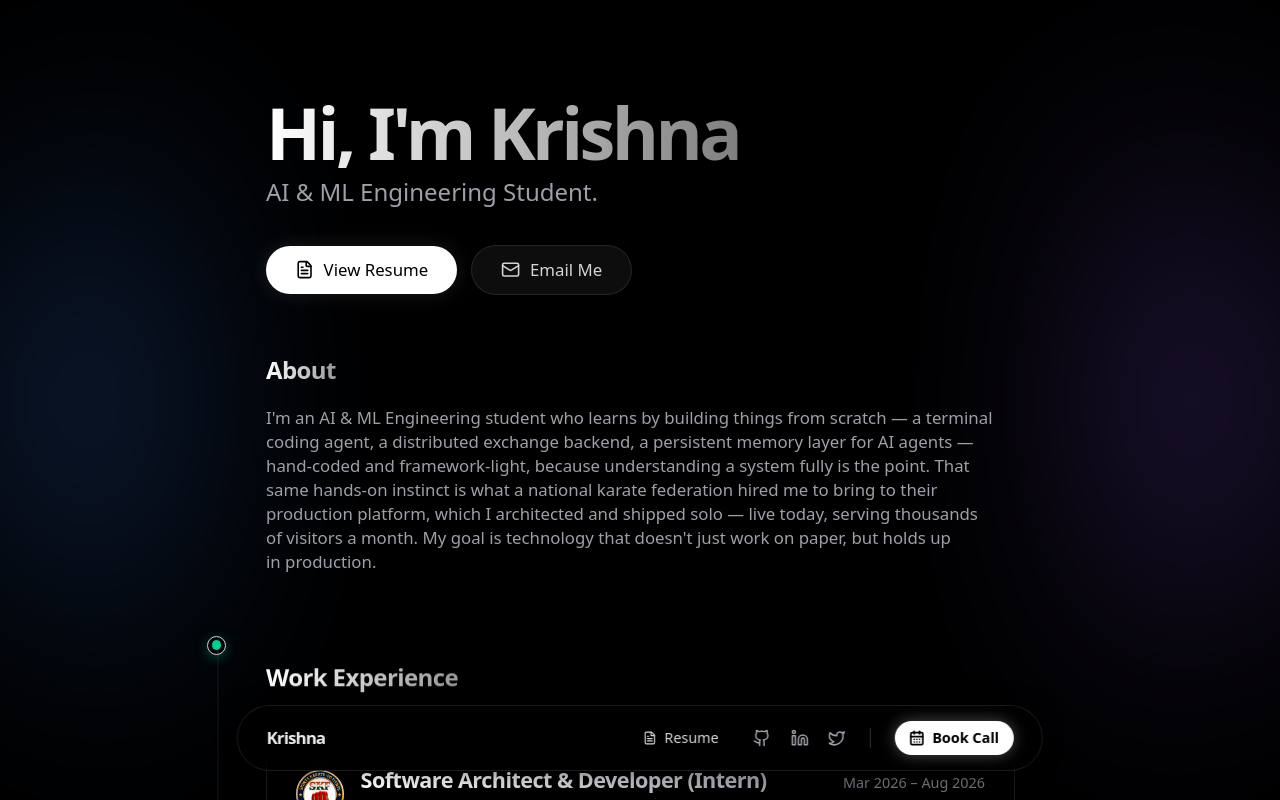
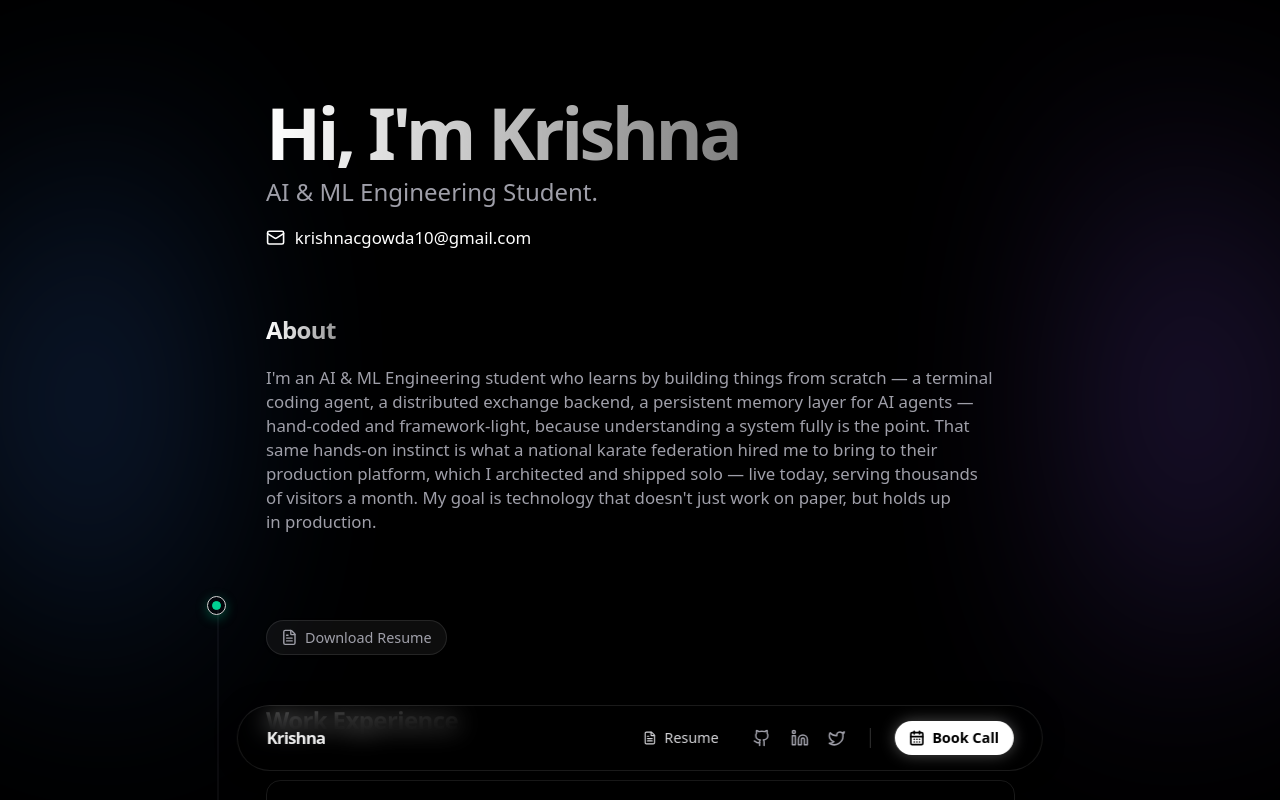
Before and after one commit to kr1shnac/krish-portfolio, a Next.js app: page / in a window 1280 px wide. Shown: the top 800 px of the page. Built offline with nearby package versions, Linux system fonts and the light colour scheme.

Commit message:
ui: move resume to a small button above Experience and revert hero layout

```diff
--- a/src/app/page.tsx
+++ b/src/app/page.tsx
@@ -8,12 +8,27 @@ import Achievements from "@/components/Achievements";
 import BeyondKeyboard from "@/components/BeyondKeyboard";
 import { TracingBeamWrapper } from "@/components/TracingBeamWrapper";
 
+import { siteData } from "@/data/siteData";
+import { FileText } from "lucide-react";
+
 export default function Home() {
   return (
     <div className="flex flex-col gap-8 sm:gap-10">
       <Hero />
       <TracingBeamWrapper>
         <div className="flex flex-col gap-12 sm:gap-20 pt-8">
+
+          <div className="flex justify-start -mb-4 sm:-mb-10">
+            <a
+                href={siteData.personal.resumeUrl}
+                target="_blank"
+                className="inline-flex items-center gap-1.5 text-[11px] sm:text-xs font-medium text-zinc-400 bg-white/5 border border-white/10 px-3 py-1.5 rounded-full hover:bg-white/10 hover:text-white hover:border-white/20 transition-all shadow-sm"
+            >
+                <FileText className="w-3.5 h-3.5" />
+                Download Resume
+            </a>
+          </div>
+
           <Experience />
           <Skills />
           <Projects />
--- a/src/components/Hero.tsx
+++ b/src/components/Hero.tsx
@@ -2,7 +2,7 @@
 
 import { siteData } from "@/data/siteData";
 import { ScrollReveal } from "./ScrollReveal";
-import { Mail, FileText } from "lucide-react";
+import { Mail } from "lucide-react";
 
 export default function Hero() {
     const { personal } = siteData;
@@ -22,23 +22,10 @@ export default function Hero() {
                         </span>
                     </ScrollReveal>
                     <ScrollReveal delay={0.3}>
-                        <div className="flex flex-wrap items-center justify-center sm:justify-start gap-3 mt-6">
-                            <a
-                                className="inline-flex items-center gap-2 text-sm font-medium bg-white text-black px-6 py-2.5 rounded-full hover:bg-white/90 hover:scale-105 transition-all shadow-[0_0_20px_rgba(255,255,255,0.1)]"
-                                href={personal.resumeUrl}
-                                target="_blank"
-                            >
-                                <FileText className="w-4 h-4" />
-                                View Resume
-                            </a>
-                            <a
-                                className="inline-flex items-center gap-2 text-sm font-medium text-zinc-300 bg-white/5 border border-white/10 px-6 py-2.5 rounded-full hover:bg-white/10 hover:text-white hover:scale-105 transition-all"
-                                href={`mailto:${personal.email}`}
-                            >
-                                <Mail className="w-4 h-4" />
-                                Email Me
-                            </a>
-                        </div>
+                        <a className="inline-flex items-center justify-center sm:justify-start gap-2 text-sm font-medium text-white hover:underline transition-all mt-2" href={`mailto:${personal.email}`}>
+                            <Mail className="w-4 h-4" />
+                            {personal.email}
+                        </a>
                     </ScrollReveal>
                 </div>
             </div>
```
